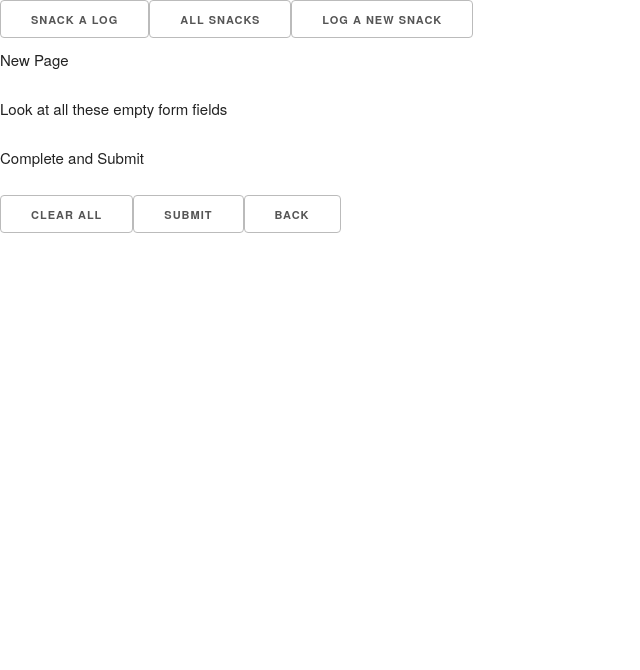
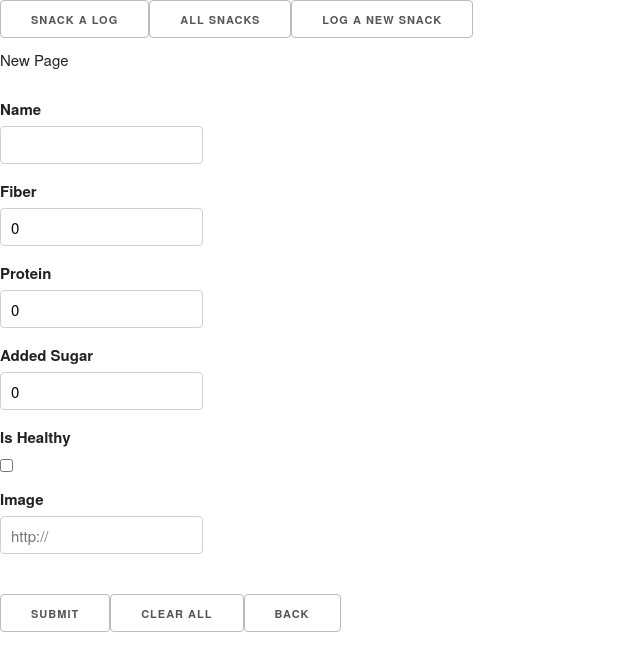
Before and after one commit to Stephanie-Lucano/snack-a-log, a React (Create React App) app in the folder front-end/: page /snacks/new in a window 1280 px wide. Shown: the top 670 px of the page, without its empty margins (0-640 px from the left). Built offline with nearby package versions, Linux system fonts and the light colour scheme; no server answers.

Commit message:
New form

```diff
--- a/front-end/src/Components/SnackNewForm.js
+++ b/front-end/src/Components/SnackNewForm.js
@@ -1,12 +1,101 @@
-import { Link } from "react-router-dom";
+import axios from "axios";
+import { useState } from "react";
+import { Link, useNavigate } from "react-router-dom";
 
 export default function SnackNewForm() {
+    const URL = process.env.REACT_APP_API_URL;
+    const navigate = useNavigate();
+    const [ snack, setSnack ] = useState({
+        name: "",
+        fiber: 0,
+        protein: 0,
+        added_sugar: 0,
+        is_healthy: false,
+        image: ""
+    });
+
+    const handleTextChange = (event) => {
+        event.preventDefault()
+        setSnack({...snack, [event.target.id]: event.target.value})
+    }
+    const handleCheckboxChange = (event) => {
+        event.preventDefault()
+        console.log(event)
+        setSnack({...snack, [event.target.id]: !event.target.value})
+        console.log(snack.is_healthy)
+    }
+    const handleClearAll = (event) => {
+        event.preventDefault()
+        setSnack({
+            name: "",
+            fiber: 0,
+            protein: 0,
+            added_sugar: 0,
+            is_healthy: false,
+            image: ""
+        })
+    }
+    const handleSubmit = (event) => {
+        event.preventDefault()
+        axios
+        .post(`${URL}/snacks`, snack)
+        .then(() => navigate("/snacks"))
+        .catch((error) => console.log(error))
+    }
     return (
         <div>
-            <p>Look at all these empty form fields</p>
-            <p>Complete and Submit</p>
-            <button>Clear All</button>
-            <button>Submit</button>
+            <form>
+                <label htmlFor="name">Name</label>
+                <input
+                id="name"
+                value={snack.name}
+                type="text"
+                onChange={handleTextChange}
+                required
+                ></input>
+                <label htmlFor="fiber">Fiber</label>
+                <input
+                id="fiber"
+                value={snack.fiber}
+                type="number"
+                onChange={handleTextChange}
+                required
+                ></input>
+                <label htmlFor="protein">Protein</label>
+                <input
+                id="protein"
+                value={snack.protein}
+                type="number"
+                onChange={handleTextChange}
+                required
+                ></input>
+                <label htmlFor="added_sugar">Added Sugar</label>
+                <input
+                id="added_sugar"
+                value={snack.added_sugar}
+                type="number"
+                onChange={handleTextChange}
+                required
+                ></input>
+                <label htmlFor="is_healthy">Is Healthy</label>
+                <input
+                id="is_healthy"
+                value={snack.is_healthy}
+                type="checkbox"
+                onChange={handleCheckboxChange}
+                ></input>
+                <label htmlFor="image">Image</label>
+                <input
+                id="image"
+                value={snack.image}
+                type="text"
+                placeholder="http://"
+                onChange={handleTextChange}
+                required
+                ></input>
+            </form>
+            <button onClick={handleSubmit}>Submit</button>
+            <button onClick={handleClearAll}>Clear All</button>
             <Link to="/snacks">
                 <button>Back</button>
             </Link>
```
